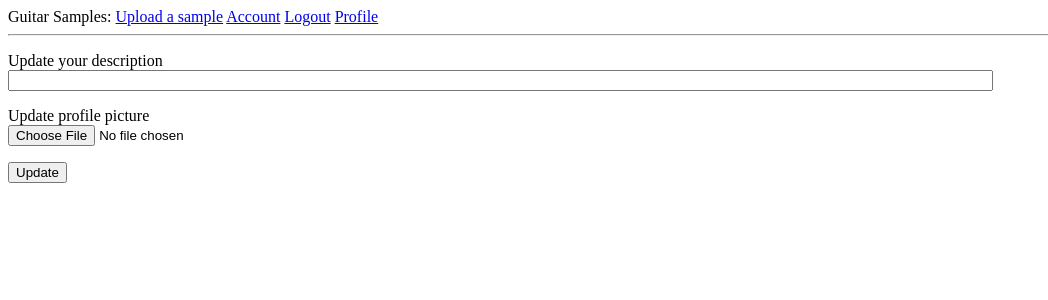
After one commit to NerdyBread/Guitar-Samples, a Flask app: page /account/profile in a window 1280 px wide. The commit adds this page. Shown: the top 300 px of the page, without its empty margins (0-1048 px from the left). Run offline with Flask 2, Linux system fonts and the light colour scheme; the visitor is signed in with stand-in values (Sample User, id 1); data comes from the database, SQL or seed files in the repository; some libraries are stand-ins or nearby versions.

Commit message:
Changing Profile pics, and changing user description

```diff
--- a/app/forms.py
+++ b/app/forms.py
@@ -2,6 +2,7 @@ from flask_wtf import FlaskForm
 from flask_login import current_user
 from wtforms import StringField, PasswordField, BooleanField, SubmitField, SelectField, FileField
 from wtforms.validators import DataRequired, Email, EqualTo, ValidationError, Length
+from flask_wtf.file import FileAllowed
 from app.models import User
 
 class LoginForm(FlaskForm):
@@ -29,9 +30,6 @@ class SignUpForm(FlaskForm):
         if user:
             raise ValidationError('Please use a different email address.')
 
-class UserDescription(FlaskForm):
-    description = StringField('Update your description', validators=[Length(max=120)])
-    submit = SubmitField('Update')
 
 class UploadFileForm(FlaskForm):
 	genres = ["Placeholder1", "Placeholder2", "Placeholder3"]
@@ -59,3 +57,10 @@ class UpdateEmail(FlaskForm):
 
 class DeleteConfirm(FlaskForm):
     submit = SubmitField("Delete")
+
+class UpdateProfile(FlaskForm):
+    description = StringField('Update your description', validators=[Length(max=120)])
+
+    picture = FileField('Update profile picture', validators=[FileAllowed(['jpg', 'png'])])
+
+    submit = SubmitField('Update')
--- a/app/models.py
+++ b/app/models.py
@@ -10,7 +10,7 @@ class User(db.Model, UserMixin):
 	password_hash = db.Column(db.String(128))
 	posts = db.relationship('Post', backref='author', lazy='dynamic')
 	image_file = db.Column(db.String(20), nullable=False, default='default_profile.jpg')
-	user_desc = db.Column(db.String(120))
+	user_desc = db.Column(db.String(120), default='')
 
 	def set_password(self, password):
 		self.password_hash = generate_password_hash(password)
--- a/app/routes.py
+++ b/app/routes.py
@@ -1,5 +1,6 @@
 import os
-
+import secrets
+from PIL import Image
 from flask import flash, redirect, render_template, url_for, request
 from flask_login import current_user, login_user, logout_user, login_required
 from werkzeug.urls import url_parse
@@ -7,7 +8,7 @@ from werkzeug.utils import secure_filename
 from werkzeug.security import check_password_hash
 
 from app import app, db
-from app.forms import LoginForm, SignUpForm, UserDescription, UploadFileForm, UpdatePassword, UpdateEmail, DeleteConfirm
+from app.forms import LoginForm, SignUpForm, UpdateProfile, UploadFileForm, UpdatePassword, UpdateEmail, DeleteConfirm
 from app.models import User, Post
 
 @app.route('/')
@@ -53,19 +54,13 @@ def signUp():
 		return redirect(url_for('login'))
 	return render_template('signUp.html', title='Sign Up', form=form)
 
-@app.route("/user/<string:username>", methods=['GET', 'POST'])
+@app.route("/user/<string:username>", methods=['GET'])
 def profile(username):
-	form = UserDescription()
 	user = User.query.filter_by(username=username).first_or_404()
 	samples = Post.query.filter_by(author=user)
 	image_file = url_for('static', filename=f"profile_pics/{user.image_file}")
 
-	if form.validate_on_submit():
-		user.user_desc = form.description.data
-		db.session.commit()
-		flash('Your description has been updated!')
-		return redirect(url_for('index'))
-	return render_template('user_profile.html', samples=samples, user=user, image_file=image_file, form=form)
+	return render_template('user_profile.html', samples=samples, user=user, image_file=image_file)
 
 
 
@@ -122,6 +117,37 @@ def delete_account():
 		return redirect(url_for('index'))
 	return render_template('delete_account.html', form=form)
 
+def save_picture(form_picture):
+	random_hex = secrets.token_hex(8)
+	_, f_ext = os.path.splitext(form_picture.filename)
+	picture_fn = random_hex + f_ext
+	picture_path = os.path.join(app.root_path, 'static/profile_pics', picture_fn)
+
+	output_size = (900, 900)
+	i = Image.open(form_picture)
+	i.thumbnail(output_size)
+
+	i.save(picture_path)
+
+	return picture_fn
+
+@app.route('/account/profile', methods=['GET', 'POST'])
+@login_required
+def update_profile():
+	form = UpdateProfile()
+	if form.validate_on_submit():
+		current_user.user_desc = form.description.data
+		if form.picture.data:
+			picture_file = save_picture(form.picture.data)
+			current_user.image_file = picture_file
+		db.session.commit()
+		flash('Your profile has been updated!')
+		return redirect(url_for('profile', username=current_user.username))
+	elif request.method == 'GET':
+		form.description.data = current_user.user_desc
+	return render_template('update_profile.html', title='Update Profile', form=form)
+
+
 @app.route('/upload_file', methods=['GET', 'POST'])
 @login_required
 def upload_file():
--- a/app/templates/updateAccount.html
+++ b/app/templates/updateAccount.html
@@ -13,4 +13,8 @@
 	<button type="submit">Delete account</button>
 </form>
 
+<form method="get" action="{{ url_for('update_profile') }}">
+	<button type="submit">Update Profile</button>
+</form>
+
 {% endblock %}
--- /dev/null
+++ b/app/templates/update_profile.html
@@ -0,0 +1,22 @@
+{% extends "base.html" %}
+
+{% block content %}
+	<form action="" method="post" enctype="multipart/form-data">
+        {{ form.hidden_tag() }}
+        <p>
+            {{ form.description.label }}<br>
+            {{ form.description(size=120) }}<br>
+            {% for error in form.description.errors %}
+            <span style="color: red;">[{{ error }}]</span>
+            {% endfor %}
+        </p>
+        <p>
+            {{ form.picture.label }}<br>
+            {{ form.picture() }}<br>
+            {% for error in form.picture.errors %}
+            <span style="color: red;">[{{ error }}]</span>
+            {% endfor %}
+        </p>
+        <p>{{ form.submit() }}</p>
+    </form>
+{% endblock %}
--- a/requirements.txt
+++ b/requirements.txt
@@ -21,6 +21,7 @@ itsdangerous==2.0.1
 Jinja2==3.0.1
 Mako==1.1.4
 MarkupSafe==2.0.1
+Pillow==8.3.1
 pycparser==2.20
 python-dateutil==2.8.1
 python-dotenv==0.17.1
```
Also changed, not shown: app/templates/user_profile.html (+0 -13 lines), app/static/profile_pics/c5ca9dafeadb5d35.jpg (added), 1 other file.
